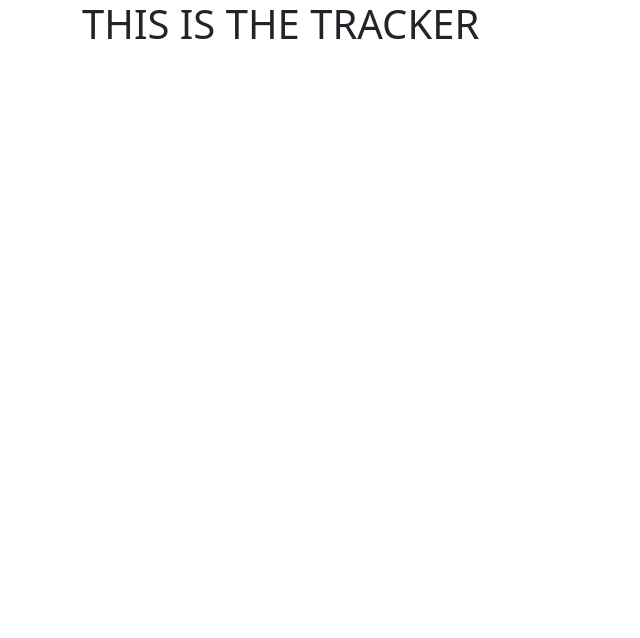
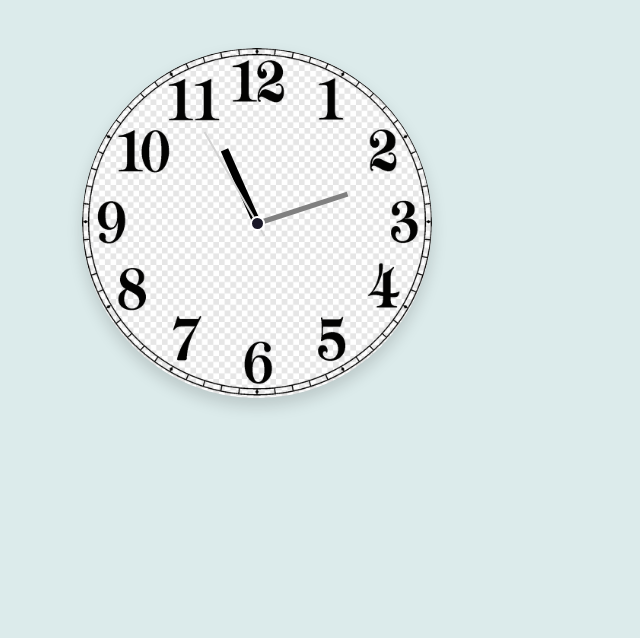
Before and after one commit to timothymadegwa/ared-interview, a Django app: page / in a window 1280 px wide. Shown: the top 638 px of the page, without its empty margins (0-640 px from the left). Run offline with Django 3.2, Linux system fonts and the light colour scheme.

Commit message:
added moving clock

```diff
--- /dev/null
+++ b/tracker/static/css/style.css
@@ -0,0 +1,80 @@
+body{
+    display: flex;
+    justify-content: center;
+    align-items: center;
+    background: rgb(220, 235, 235);
+}
+.clock{
+    width: 350px;
+    height: 350px;
+    justify-content: center;
+    display: flex;
+    align-items: center;
+    background-image: url(../images/clock.png);
+    background-size: cover;
+
+}
+.clock::before{
+    content: '';
+    position: absolute;
+    width: 15px;
+    height: 15px;
+    background: #1a1827;
+    border: 2px solid #ffff;
+    z-index: 100000;
+    border-radius: 50%;
+
+}
+
+.hour,
+.min,
+.sec
+{
+    position: absolute;
+}
+.hour, .hr
+{
+    width: 160px;
+    height: 160px;
+}
+.min, .mn
+{
+    width: 190px;
+    height: 190px;
+}
+.sec, .sc
+{
+    width: 210px;
+    height: 210px;
+}
+.hr, .mn, .sc
+{
+    display: flex;
+    justify-content: center;
+    position: absolute;
+    border-radius: 50%;
+}
+.hr::before{
+    content: '';
+    position: absolute;
+    width: 8px;
+    height: 80px;
+    background: black;
+    z-index: 11;
+}
+.mn::before{
+    content: '';
+    position: absolute;
+    width: 5px;
+    height: 100px;
+    background: grey;
+    z-index: 11;
+}
+.sc::before{
+    content: '';
+    position: absolute;
+    width: 2px;
+    height: 120px;
+    background: lightgrey;
+    z-index: 12;
+}
--- a/tracker/static/js/clock.js
+++ b/tracker/static/js/clock.js
@@ -0,0 +1,16 @@
+const deg = 6;
+const hr = document.querySelector("#hr")
+const mn = document.querySelector("#mn")
+const sc = document.querySelector("#sc")
+
+setInterval(() => {
+    let day = new Date();
+    let hh = day.getHours() * 30;
+    let mm = day.getMinutes() * deg;
+    let ss = day.getSeconds() * deg;
+
+    hr.style.transform = `rotateZ(${hh+(mm/12)}deg)`;
+    mn.style.transform = `rotateZ(${mm}deg)`;
+    sc.style.transform = `rotateZ(${ss}deg)`;
+
+})
--- a/tracker/templates/tracker/index.html
+++ b/tracker/templates/tracker/index.html
@@ -2,7 +2,18 @@
 {% load static %}
 {% block title %} | Home {% endblock %}
 {% block content %}
-<div class="container">
-    <h1>THIS IS THE TRACKER</h1>
+<div class="container text-center justify-content-center"><br><br>
+    <div class="clock rounded-circle shadow bg-light">
+        <div class="hour">
+            <div class="hr" id="hr"></div>
+        </div>
+        <div class="min">
+            <div class="mn" id="mn"></div>
+        </div>
+        <div class="sec">
+            <div class="sc" id="sc"></div>
+        </div>
+    </div>
 </div>
+
 {% endblock content %}
```
Also changed, not shown: tracker/static/css/stlye.css (deleted), tracker/static/images/clock.png (added).
